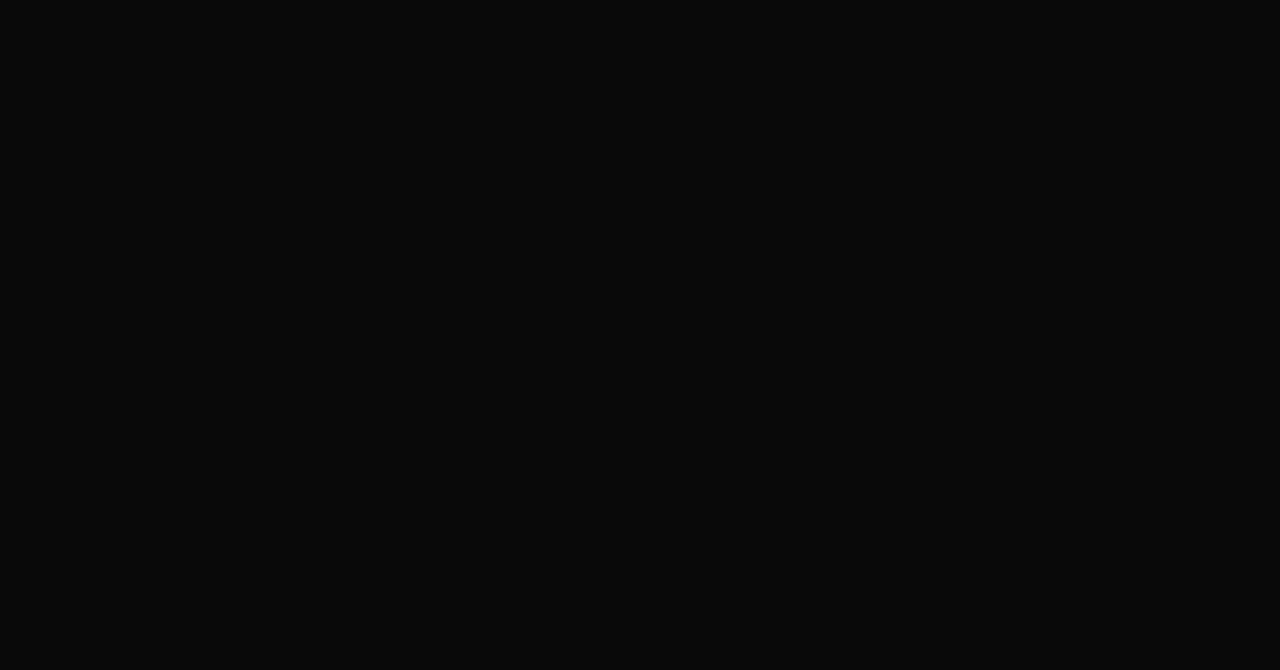
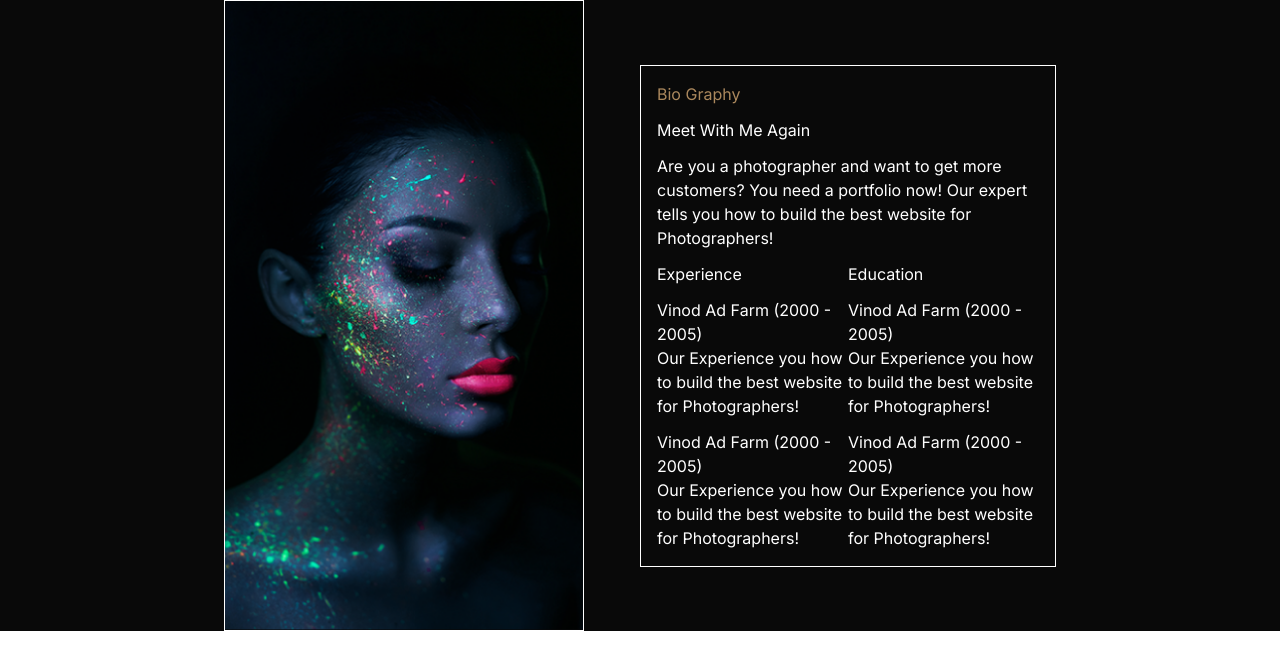
Before and after one commit to tamannaBithy/model-canvas, a Next.js app: page / in a window 1280 px wide. Shown: the top 670 px of the page. Built offline with nearby package versions, Linux system fonts and the light colour scheme.

Commit message:
[in progress] biography section

```diff
--- a/app/components/Biography.jsx
+++ b/app/components/Biography.jsx
@@ -1,11 +1,68 @@
-import React from 'react';
+import Image from "next/image";
+import React from "react";
+import biography from "../../public/biography.png";
 
 const Biography = () => {
-    return (
-        <div>
+  return (
+    <div className="h-margin md:flex md:justify-between md:items-center md:space-x-14">
+      <Image className="testb " src={biography} alt="biography"/>
 
+      <div className="testb p-4 space-y-3">
+        <p className="text-secondary">Bio Graphy</p>
+        <p>Meet With Me Again</p>
+        <p>
+          Are you a photographer and want to get more customers? You need a
+          portfolio now! Our expert tells you how to build the best website for
+          Photographers!
+        </p>
+
+        <div className="flex justify-between">
+          <div className="space-y-3">
+          <p>Experience</p>
+          <div>
+
+            <p>Vinod Ad Farm (2000 - 2005)</p>
+            <p>
+              Our Experience you how to build the best website for
+              Photographers!
+            </p>
+          </div>
+          <div>
+
+            <p>Vinod Ad Farm (2000 - 2005)</p>
+            <p>
+              Our Experience you how to build the best website for
+              Photographers!
+            </p>
+          </div>
+
+          </div>
+          <div className="space-y-3">
+          <p>Education</p>
+
+          <div>
+
+            <p>Vinod Ad Farm (2000 - 2005)</p>
+            <p>
+              Our Experience you how to build the best website for
+              Photographers!
+            </p>
+          </div>
+
+          <div>
+
+            <p>Vinod Ad Farm (2000 - 2005)</p>
+            <p>
+              Our Experience you how to build the best website for
+              Photographers!
+            </p>
+          </div>
+
+          </div>
         </div>
-    );
+      </div>
+    </div>
+  );
 };
 
 export default Biography;
--- a/app/globals.css
+++ b/app/globals.css
@@ -1,3 +1,23 @@
 @tailwind base;
 @tailwind components;
 @tailwind utilities;
+
+.testb {
+    @apply border border-white;
+  }
+
+  .testc {
+    @apply bg-red-400;
+  }
+
+  p{
+    color: white;
+  }
+
+  .wrapper {
+    @apply max-w-[3000px] mx-auto;
+  }
+
+  .h-margin{
+    @apply lg:mx-56
+  }
--- a/app/page.jsx
+++ b/app/page.jsx
@@ -11,7 +11,7 @@ import Testimonial from "./components/Testimonial";
 
 export default function Home() {
   return (
-    <div className="bg-primary h-screen">
+    <div className="bg-primary h-auto wrapper">
      <Hero/>
      <Biography/>
      <SkillSet/>
--- a/tailwind.config.js
+++ b/tailwind.config.js
@@ -9,6 +9,7 @@ module.exports = {
     extend: {
       colors: {
         primary: "#090909",
+        secondary: "#AB885D",
       },
       screens: {
         "3xl": "4000px",
```
Also changed, not shown: public/biography.png (added).
